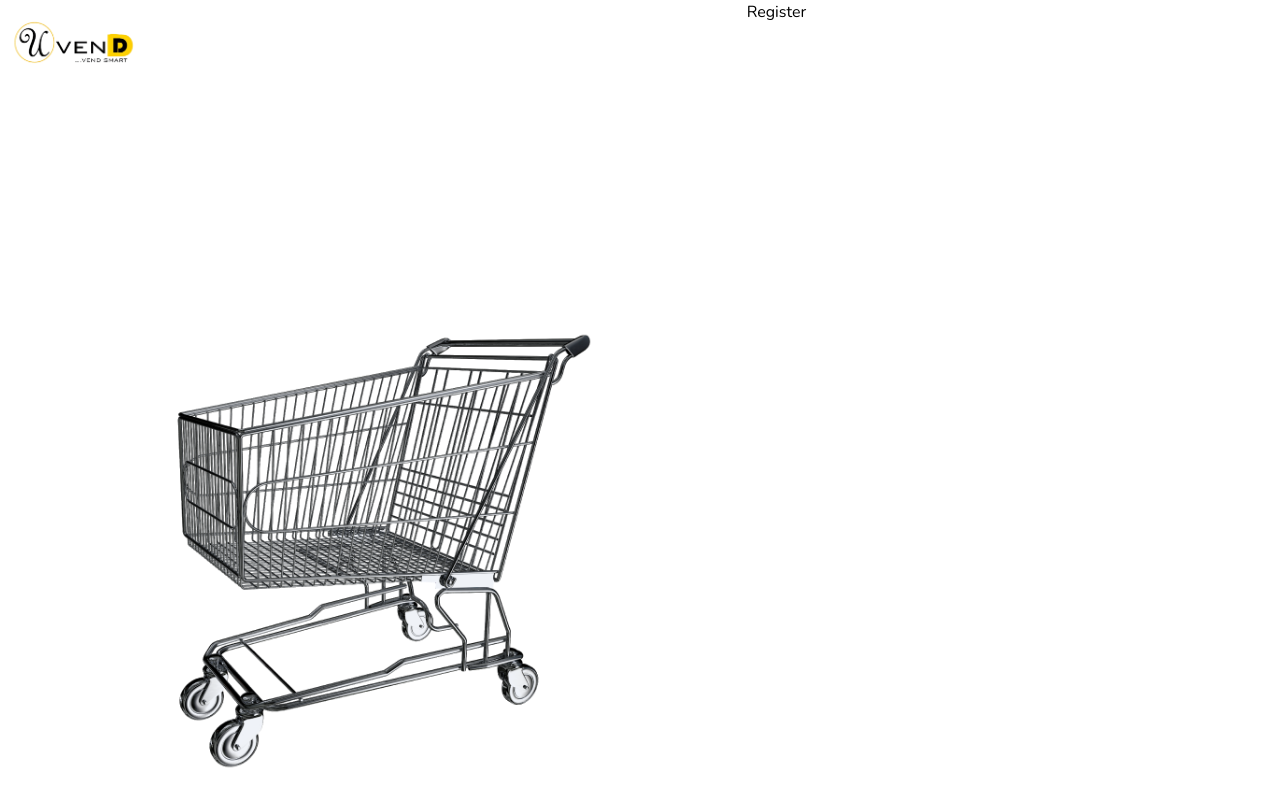
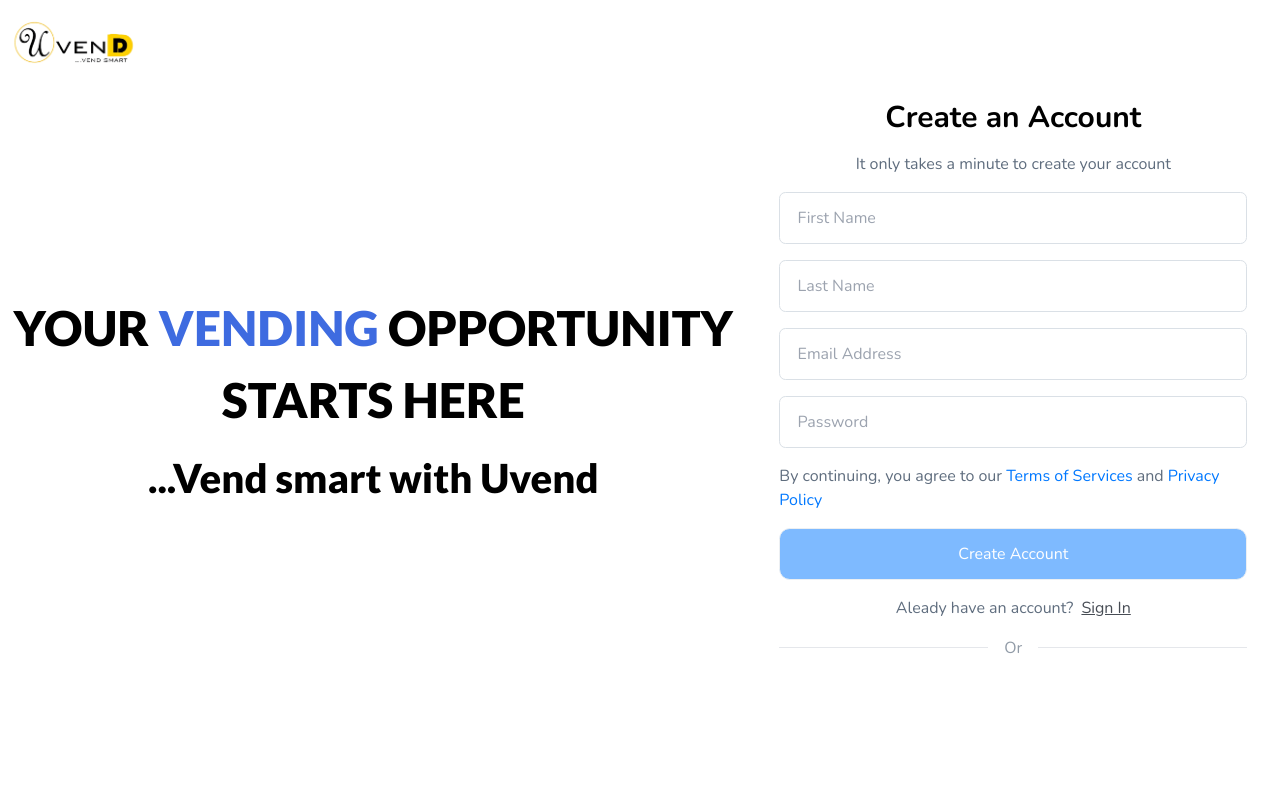
Before and after one commit to vrrayz/u-vend-fe, a Next.js app: page /auth/register in a window 1280 px wide. Built offline with nearby package versions, Linux system fonts and the light colour scheme.

Commit message:
register page completion

```diff
--- a/src/app/auth/layout.tsx
+++ b/src/app/auth/layout.tsx
@@ -14,7 +14,6 @@ export default function RootLayout({
 }>) {
   return (
     <div className="lg:flex">
-      <Background />
       {children}
     </div>
   );
--- a/src/app/globals.css
+++ b/src/app/globals.css
@@ -1,4 +1,5 @@
 @import url('https://fonts.googleapis.com/css2?family=Nunito:ital,wght@0,200..1000;1,200..1000&display=swap');
+@import url('https://fonts.googleapis.com/css2?family=Lato:ital,wght@0,100;0,300;0,400;0,700;0,900;1,100;1,300;1,400;1,700;1,900&display=swap');
 
 @tailwind base;
 @tailwind components;
@@ -24,6 +25,66 @@ body {
   font-style: normal;
 }
 
+.lato-thin {
+  font-family: "Lato", sans-serif;
+  font-weight: 100;
+  font-style: normal;
+}
+
+.lato-light {
+  font-family: "Lato", sans-serif;
+  font-weight: 300;
+  font-style: normal;
+}
+
+.lato-regular {
+  font-family: "Lato", sans-serif;
+  font-weight: 400;
+  font-style: normal;
+}
+
+.lato-bold {
+  font-family: "Lato", sans-serif;
+  font-weight: 700;
+  font-style: normal;
+}
+
+.lato-black {
+  font-family: "Lato", sans-serif;
+  font-weight: 900;
+  font-style: normal;
+}
+
+.lato-thin-italic {
+  font-family: "Lato", sans-serif;
+  font-weight: 100;
+  font-style: italic;
+}
+
+.lato-light-italic {
+  font-family: "Lato", sans-serif;
+  font-weight: 300;
+  font-style: italic;
+}
+
+.lato-regular-italic {
+  font-family: "Lato", sans-serif;
+  font-weight: 400;
+  font-style: italic;
+}
+
+.lato-bold-italic {
+  font-family: "Lato", sans-serif;
+  font-weight: 700;
+  font-style: italic;
+}
+
+.lato-black-italic {
+  font-family: "Lato", sans-serif;
+  font-weight: 900;
+  font-style: italic;
+}
+
 @layer utilities {
   .text-balance {
     text-wrap: balance;
--- a/src/components/Auth/Login.tsx
+++ b/src/components/Auth/Login.tsx
@@ -5,9 +5,12 @@ import { ContactSection } from "../Countdown/Contact";
 import { FormSection, StyledInput, StyledTextArea } from "../InputComponents";
 import { Divider } from "../Styled";
 import { GoogleLoginClient } from "./GoogleLoginClient";
+import { Background } from "./Background";
 
 export const Login = () => {
   return (
+    <>
+    <Background />
     <ContactSection className="lg:w-5/12">
       <FormSection className="px-4">
         <h3 className="font-bold text-3xl text-center lg:mb-4 lg:px-12">
@@ -45,7 +48,7 @@ export const Login = () => {
         <a href="/" className="btn bg-whitesmoke block text-center text-darkgray mb-4">Use as Guest</a>
         <p className="flex justify-center gap-2 mb-4">
           <span className="text-dimgray">Want to create an account??</span>{" "}
-          <a href="#" className="text-darkslategray opacity-85 underline">
+          <a href="/auth/register" className="text-darkslategray opacity-85 underline">
             Sign up
           </a>
         </p>
@@ -61,5 +64,6 @@ export const Login = () => {
         } } />
       </FormSection>
     </ContactSection>
+    </>
   );
 };
--- a/src/components/Auth/Register.tsx
+++ b/src/components/Auth/Register.tsx
@@ -1,7 +1,130 @@
-import React from 'react'
+"use client";
+
+import React from "react";
+import Image from "next/image";
+import styled from "styled-components";
+import { BackgroundSection } from "../Countdown/Background";
+import { Colors } from "../styles";
+import { GoogleLoginClient } from "./GoogleLoginClient";
+import { FormSection, StyledInput } from "../InputComponents";
+import { ContactSection } from "../Countdown/Contact";
+import { Divider } from "../Styled";
 
 export const Register = () => {
   return (
-    <div>Register</div>
-  )
-}
+    <>
+      <CustomBackground className="hidden lg:flex flex-col lg:w-7/12">
+        <a href="#" className="logo">
+          <Image
+            src={"/assets/logo.png"}
+            width={150}
+            height={97.66}
+            alt="logo"
+          />
+        </a>
+
+        <RegisterTextBox className="my-auto text-center lato-bold">
+          <h4>
+            YOUR <span>VENDING</span> OPPORTUNITY <br /> Starts Here
+          </h4>
+          <h5>...Vend smart with Uvend</h5>
+        </RegisterTextBox>
+      </CustomBackground>
+
+      <ContactSection className="lg:w-5/12">
+        <FormSection className="px-4">
+          <h3 className="font-bold text-3xl text-center lg:mb-4 lg:px-12">
+            Create an Account
+          </h3>
+          <p className="text-dimgray mb-4 text-center">
+            It only takes a minute to create your account
+          </p>
+          <div>
+            <StyledInput
+              type="text"
+              placeholder="First Name"
+              className="mb-4"
+            />
+          </div>
+          <div>
+            <StyledInput type="text" placeholder="Last Name" className="mb-4" />
+          </div>
+          <div>
+            <StyledInput
+              type="email"
+              placeholder="Email Address"
+              className="mb-4"
+            />
+          </div>
+          <div>
+            <StyledInput
+              type="password"
+              placeholder="Password"
+              className="mb-4"
+            />
+          </div>
+
+          <p className="mb-4 text-dimgray">
+            By continuing, you agree to our <a href="#" className="text-dodger-blue">Terms of Services</a> and <a href="#" className="text-dodger-blue">Privacy Policy</a>
+          </p>
+          <StyledInput
+            type="submit"
+            value={"Create Account"}
+            className="btn bg-dodger-blue text-white mb-4 disabled:opacity-50"
+            disabled
+          />
+          <p className="flex justify-center gap-2 mb-4">
+            <span className="text-dimgray">Aleady have an account?</span>{" "}
+            <a
+              href="/auth/login"
+              className="text-darkslategray opacity-85 underline"
+            >
+              Sign In
+            </a>
+          </p>
+          <div className="flex justify-center gap-4">
+            <Divider />
+            <span className="text-darkgray">Or</span>
+            <Divider />
+          </div>
+          <GoogleLoginClient
+            setExtraError={function (error: string): void {
+              throw new Error("Function not implemented.");
+            }}
+            setShouldRedirect={function (value: boolean): void {
+              throw new Error("Function not implemented.");
+            }}
+          />
+        </FormSection>
+      </ContactSection>
+    </>
+  );
+};
+
+const CustomBackground = styled(BackgroundSection)`
+  background-image: none;
+  position: relative;
+
+  a.logo {
+    position: absolute;
+    top: 0;
+    left: 0;
+  }
+`;
+
+const RegisterTextBox = styled.div`
+  font-weight: 800;
+
+  h4 {
+    font-size: 48px;
+    text-transform: uppercase;
+  }
+  h4 span {
+    color: ${Colors.cornflowerBlue};
+  }
+
+  h5 {
+    font-size: 40px;
+    margin-top: 12px;
+  }
+`;
--- /dev/null
+++ b/src/components/styles/colors.ts
@@ -0,0 +1,3 @@
+export const Colors = {
+  cornflowerBlue: "#3E6BE0",
+};
--- /dev/null
+++ b/src/components/styles/index.ts
@@ -0,0 +1 @@
+export * from './colors'
```
